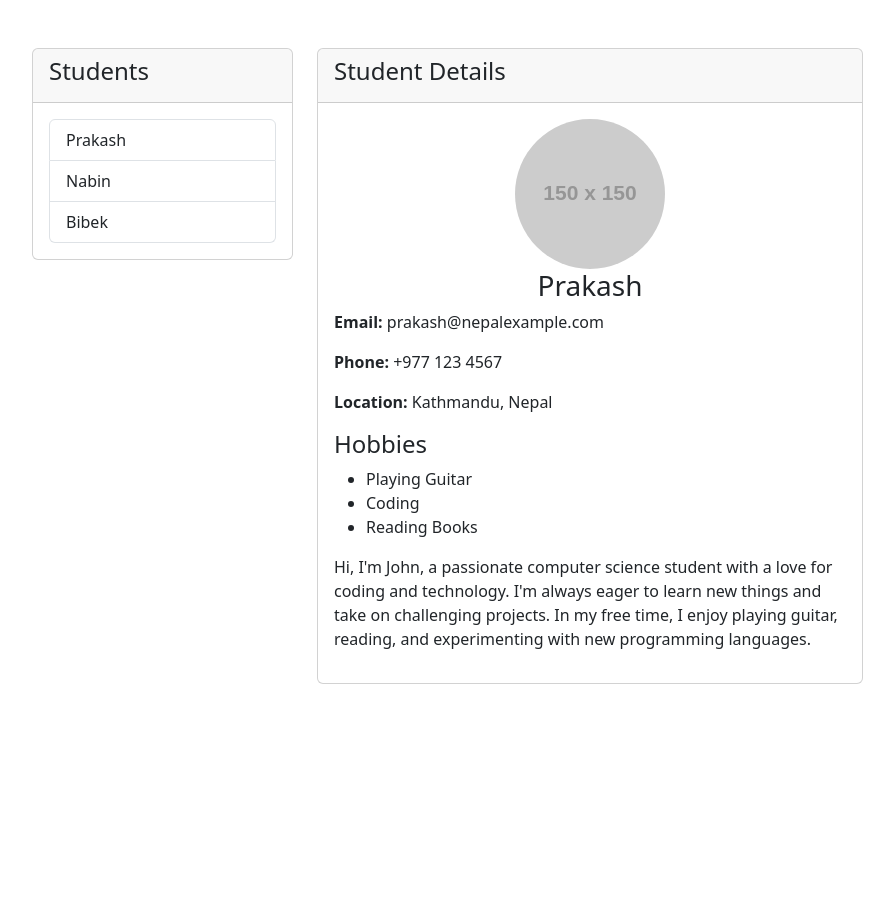
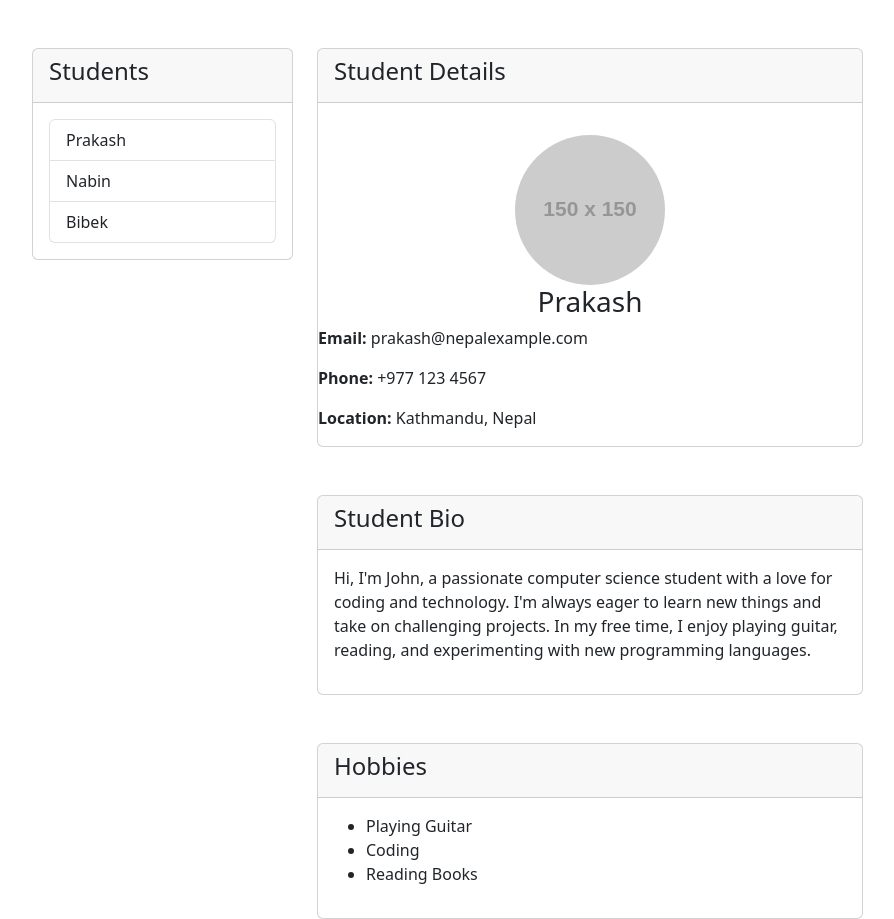
Before and after one commit to dinesh048/Student_Profile, a React (Vite) app: page / in a window 1280 px wide. Shown: the whole page, without its empty margins (50-944 px from the left). Before the commit the page ends 800 px from the top, so only its background shows below. Built offline with nearby package versions, Linux system fonts and the light colour scheme.

Commit message:
chore: add conteext on customer details

```diff
--- a/src/components/Student.jsx
+++ b/src/components/Student.jsx
@@ -1,6 +1,7 @@
-import React, { useState, } from 'react';
-import StudentDetail from './studentDetail';
+import StudentDetail from './StudentDetail';
 import StudentList from './StudentList'
+import { useState, useEffect } from 'react';
+import StudentContext from '../context/StudentContext';
 
 function Student() {
     const users = [
@@ -37,6 +38,9 @@ function Student() {
     ];
    const [selectedUser, setSelectedUser] = useState(users[0]);
 
+   useEffect(() => {
+      document.title = selectedUser.name;
+   },[])
     const showUserDetails = (user) => {
         setSelectedUser(user);
     }
@@ -48,7 +52,9 @@ function Student() {
             <StudentList users={users} showUserDetails={showUserDetails}></StudentList>
             </div>
             <div className='col-md-6'>
-                <StudentDetail selectedUser={selectedUser}></StudentDetail>
+            <StudentContext.Provider value={selectedUser}>
+                <StudentDetail  ></StudentDetail>
+            </StudentContext.Provider>
             </div>
             </div>
     </div>
--- /dev/null
+++ b/src/components/StudentDetail.jsx
@@ -0,0 +1,15 @@
+import StudentHobbies from "./StudentHobbies"
+import StudentInfo from "./StudentInfo"
+import StudentBio from "./StudnetBio"
+function StudentDetail(){
+    return(
+        <>
+            <StudentInfo></StudentInfo>
+            <StudentBio  ></StudentBio>
+            <StudentHobbies ></StudentHobbies>
+        </>)
+}
+
+export default StudentDetail
+
+//props drilling
--- /dev/null
+++ b/src/components/StudentHobbies.jsx
@@ -0,0 +1,22 @@
+import { useContext } from "react"
+import StudentContext from "../context/StudentContext"
+function StudentHobbies(){
+    const student = useContext(StudentContext)
+    return(
+        <div className="card mt-5">
+                    <div className='card-header'>
+                        <h4>Hobbies</h4>
+                    </div>
+                    <div className='card-body'>
+                        <ul>
+                            {student.hobbies.map((hobby, index) => (
+                                <li key={index}>{hobby}</li>
+
+        ))}
+                        </ul>
+                    </div>
+              </div>
+    )
+
+}
+export default StudentHobbies
--- /dev/null
+++ b/src/components/StudentInfo.jsx
@@ -0,0 +1,22 @@
+import { useContext } from "react"
+import StudentContext from "../context/StudentContext"
+function StudentInfo(){
+    const student = useContext(StudentContext)
+    return(
+    <div className="card">
+                    <div className='card-header'>
+                        <h4>Student Details</h4>
+                    </div>
+                    <div className='card-body'></div>
+     <div className='text-center'>
+            <img src={student.profilePic} alt={student.name} className='img-fluid rounded-circle' style={{width: '150px'}} />
+        </div>
+        <h3 className='text-center'>{student.name}</h3>
+        <p><strong>Email:</strong> {student.email}</p>
+        <p><strong>Phone:</strong> {student.phone}</p>
+        <p><strong>Location:</strong> {student.location}</p>
+    </div>
+    )
+}
+
+export default StudentInfo
--- /dev/null
+++ b/src/components/StudnetBio.jsx
@@ -0,0 +1,17 @@
+import { useContext } from "react"
+import StudentContext from "../context/StudentContext"
+function StudentBio(){
+    const student = useContext(StudentContext)
+    return(
+        <div className="card mt-5">
+                    <div className='card-header'>
+                        <h4>Student Bio</h4>
+                    </div>
+                    <div className='card-body'>
+                        <p>{student.bio}</p>
+                    </div>
+              </div>
+    )
+}
+
+export default StudentBio
--- a/src/components/studentDetail.jsx
+++ /dev/null
@@ -1,28 +0,0 @@
-
-function StudentDetail({selectedUser}){
-    return(
-        <div className="card">
-                    <div className='card-header'>
-                        <h4>Student Details</h4>
-                    </div>
-                    <div className='card-body'>
-                        <div className='text-center'>
-                            <img src={selectedUser.profilePic} alt={selectedUser.name} className='img-fluid rounded-circle' style={{width: '150px'}} />
-                        </div>
-                        <h3 className='text-center'>{selectedUser.name}</h3>
-                        <p><strong>Email:</strong> {selectedUser.email}</p>
-                        <p><strong>Phone:</strong> {selectedUser.phone}</p>
-                        <p><strong>Location:</strong> {selectedUser.location}</p>
-                        <h4>Hobbies</h4>
-                        <ul>
-                            {selectedUser.hobbies.map((hobby, index) => (
-                                <li key={index}>{hobby}</li>
-                            ))}
-                        </ul>
-                        <p>{selectedUser.bio}</p>
-                    </div>
-              </div>
-    )
-}
-
-export default StudentDetail
--- /dev/null
+++ b/src/context/StudentContext.jsx
@@ -0,0 +1,3 @@
+import {createContext } from 'react';
+const StudentContext = createContext();
+export default StudentContext;
```
Also changed, not shown: src/components/StudentBio.jsx (added), 2 other files (tests, documents, lock files or other folders).
